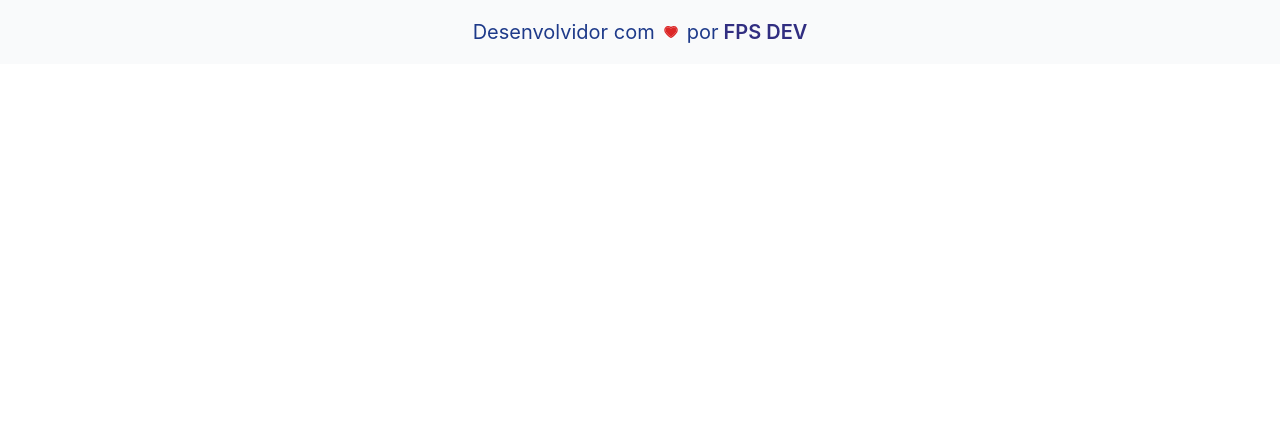
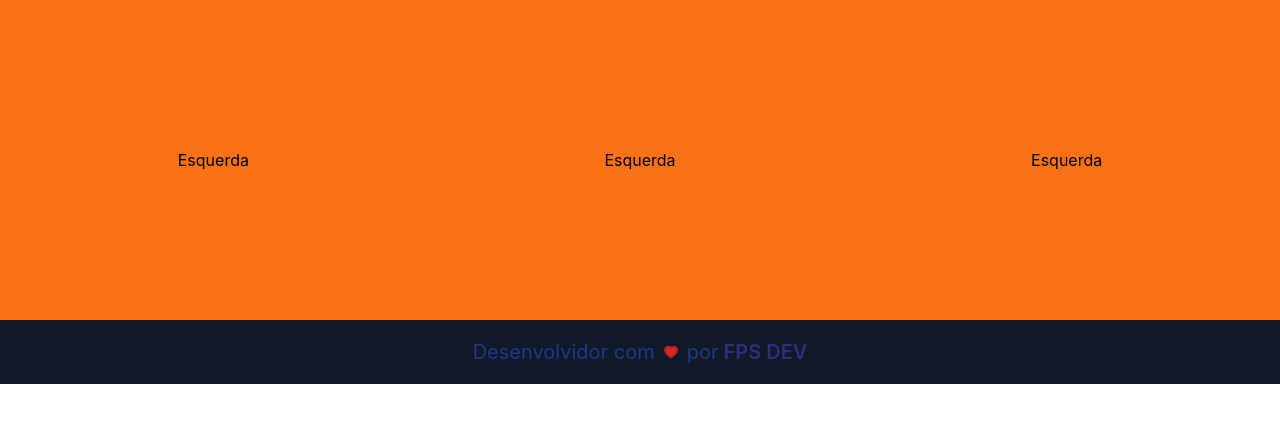
Before and after one commit to fprocaci/projeto-2, a Next.js app: page /footer in a window 1280 px wide. Shown: the top 422 px of the page. Built offline with nearby package versions, Linux system fonts and the light colour scheme.

Commit message:
Atualizando o Footer

```diff
--- a/pages/footer.jsx
+++ b/pages/footer.jsx
@@ -1,7 +1,20 @@
 import { AiTwotoneHeart } from "react-icons/ai";
 export default function footer() {
   return (
-    <div className="w-full h-16 bg-gray-50 flex justify-center items-center">
+    <div className="w-full h-96 bg-gray-800 flex flex-col justify-end">
+      <div className="w-full flex">
+        <div className="w-4/12 h-80 flex justify-center items-center bg-orange-500">
+          Esquerda
+        </div>
+        <div className="w-4/12 h-80 flex justify-center items-center bg-orange-500">
+          Esquerda
+        </div>
+        <div className="w-4/12 h-80 flex justify-center items-center bg-orange-500">
+          Esquerda
+        </div>
+      </div>
+
+      <div className="w-full h-16 flex justify-center items-center bg-gray-900">
         <h1 className="text-xl text-blue-900 mr-2">Desenvolvidor com</h1>
         <AiTwotoneHeart className="text-red-600" />
         <h1 className="text-xl text-blue-900 ml-2">
@@ -14,5 +27,6 @@ export default function footer() {
           </a>
         </h1>
       </div>
+    </div>
   );
 }
--- a/pages/homePage.jsx
+++ b/pages/homePage.jsx
@@ -6,19 +6,19 @@ function homePage() {
   return (
     <Element id="home" name="home">
       <div className="w-full flex justify-center">
-        <div className="w-8/12 flex justify-between text-center md:mx-20 pt-36">
-          <div className="w-3/4 h-96 rounded-full relative px-10 hidden md:block">
+        <div className="w-8/12 flex justify-center pt-36">
+          <div className="w-3/4 h-96 rounded-full relative hidden md:block">
             <Image
               src={avatarImage}
               alt="avatarImage"
-              layout="fixed"
+              layout="responsive"
               objectFit="cover"
               className="rounded-full cursor-pointer hidden md:block"
             />
           </div>
-          <div className="flex flex-col md:ml-20 mx-10 mt-10">
+          <div className="flex flex-col justify-center items-center px-5">
             <h1 className="font-bold text-7xl text-left mb-5">
-              Olá , eu sou <span className="text-indigo-900">Fabrício</span>
+              Olá, eu sou <span className="text-indigo-900">Fabrício</span>
             </h1>
             <p className="text-left font-normal mb-5 flex-wrap">
               Tenho 42 anos, sou desenvolvedor & entusiasta por empreendedorismo
@@ -27,7 +27,7 @@ function homePage() {
             </p>
             <a
               href="#"
-              className="font-semibold text-white md:mt-10 mt-5 pt-5 bg-indigo-900 rounded-md w-60 h-16 text-lg hover:bg-black"
+              className="font-semibold text-white text-center md:mt-10 mt-5 pt-5 bg-indigo-900 rounded-md w-60 h-16 text-lg hover:bg-black"
             >
               Veja meu Portifólio
             </a>
--- a/pages/services.jsx
+++ b/pages/services.jsx
@@ -9,7 +9,7 @@ import { FaNodeJs } from "react-icons/fa";
 function services() {
   return (
     <Element id="services" name="services">
-      <div className="w-full my-40 h-auto flex flex-col justify-center items-center">
+      <div className="w-full my-32 h-auto flex flex-col justify-center items-center">
         <p className="text-sm uppercase text-gray-400">Minhas Skills</p>
         <h1 className="text-indigo-900 text-6xl font-bold text-center">
           Experiência
@@ -19,7 +19,7 @@ function services() {
           {/* Primeiro Bloco */}
           <div className="w-5/12 flex flex-col justify-center items-center">
             <div className="flex justify-center items-center cursor-pointer">
-              <SiJavascript className="w-10 h-10 bg-js-yellow text-gray-100 m-3 p-1 shadow-xl rounded-md" />
+              <SiJavascript className="w-10 h-10 bg-gray-100 text-js-yellow m-3 p-1 shadow-xl rounded-md" />
               <h2 className="text-xl text-indigo-600 font-semibold">
                 JavaScript
               </h2>
@@ -37,7 +37,7 @@ function services() {
           {/* Segundo bloco */}
           <div className="w-5/12 flex flex-col justify-center items-center">
             <div className="flex justify-center items-center cursor-pointer">
-              <SiReact className="w-10 h-10 bg-rc-blue text-gray-100 m-3 p-1 shadow-xl rounded-md" />
+              <SiReact className="w-10 h-10 bg-gray-100 text-rc-blue m-3 p-1 shadow-xl rounded-md" />
               <h2 className="text-xl text-indigo-600 font-semibold">ReactJS</h2>
             </div>
             <p className="md:text-base text-gray-400 md:text-center sm:text-sm sm:text-left">
```
Lines whose indentation alone changed are shown as unchanged.
